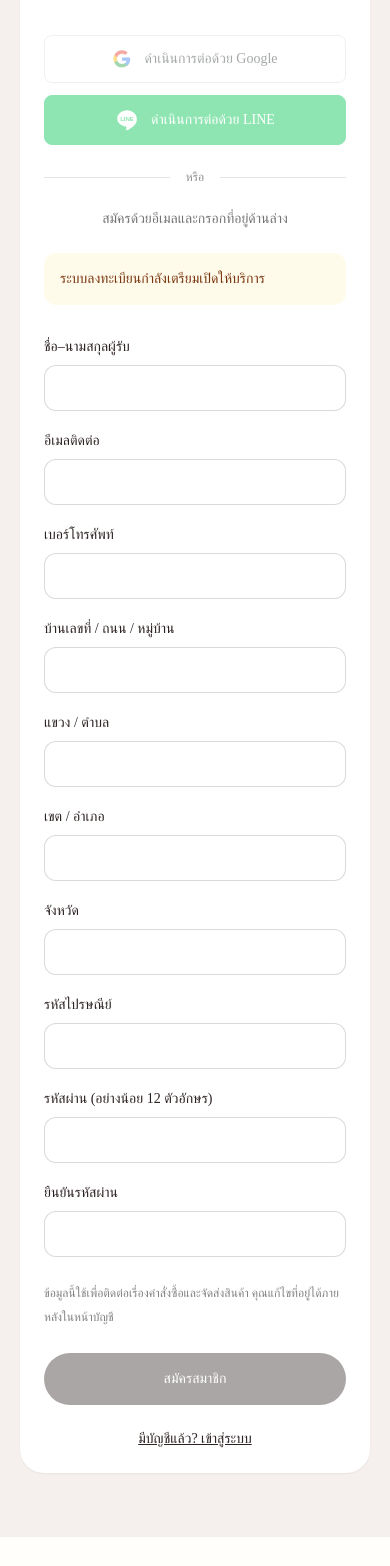
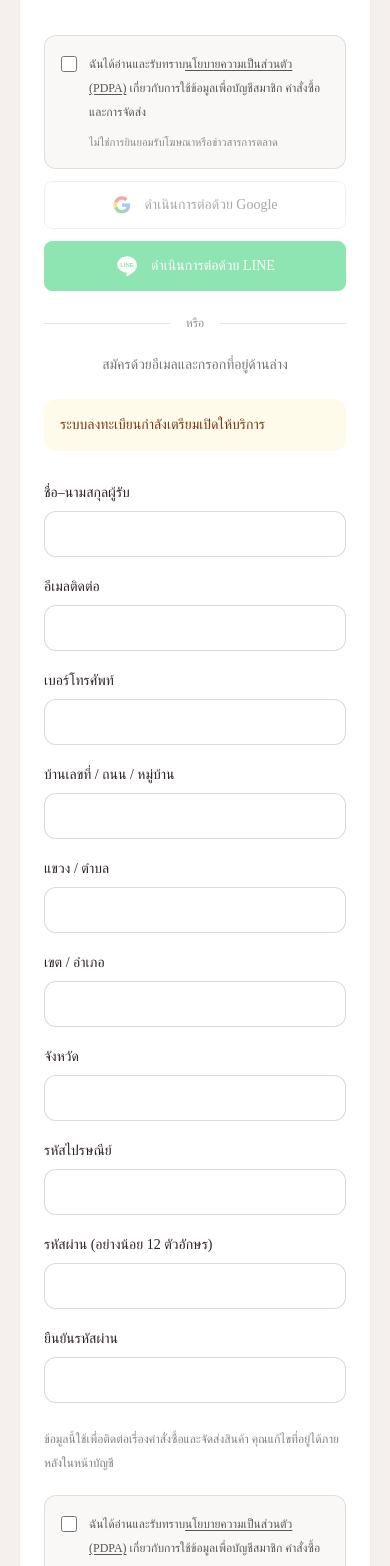
Before and after one commit to suphasin01/valleys-darley, a Next.js app: page /register in a window 390 px wide. Shown: the part 282-1848 px from the top of the page. Built offline with nearby package versions, Linux system fonts and the light colour scheme; no server answers.

Commit message:
Require privacy acknowledgement for email LINE and Google registration

```diff
--- a/app/admin/customers/page.tsx
+++ b/app/admin/customers/page.tsx
@@ -12,7 +12,7 @@ export default async function Customers({ searchParams }: { searchParams: Promis
   return <main className="min-h-screen bg-[#f4f1ec] px-5 py-12 text-[#211a16]"><div className="mx-auto max-w-5xl"><Link href="/admin" className="text-sm underline">← กลับ CMS</Link><p className="mt-8 text-xs tracking-[.25em] text-black/45">CONTENT STUDIO / CUSTOMERS</p><h1 className="mt-3 font-serif text-4xl">ข้อมูลลูกค้า</h1>
     <p className="mt-4 text-sm text-black/55">ข้อมูลติดต่อและที่อยู่ที่ลูกค้าลงทะเบียนไว้สำหรับคำสั่งซื้อ</p>
     {(!customerStorageReady() || failed) && <p role="alert" className="mt-6 rounded-xl bg-amber-50 p-4 text-sm">ยังโหลดข้อมูลลูกค้าไม่ได้ กรุณาตรวจการตั้งค่าระบบสมาชิกและลองใหม่</p>}
-    <div className="mt-8 grid gap-4 sm:grid-cols-2">{page.profiles.map(({ profile, provider }, index) => <article key={index} className="rounded-2xl bg-white p-6"><p className="text-xs text-black/45">{provider}</p><h2 className="mt-2 font-serif text-2xl">{profile.name}</h2><p className="mt-3 break-words text-sm leading-7">{profile.email}<br />{profile.phone}<br />{profile.address}<br />{profile.subdistrict}, {profile.district}, {profile.province} {profile.postalCode}</p></article>)}</div>
+    <div className="mt-8 grid gap-4 sm:grid-cols-2">{page.profiles.map(({ profile, provider }, index) => <article key={index} className="rounded-2xl bg-white p-6"><p className="text-xs text-black/45">{provider}</p><h2 className="mt-2 font-serif text-2xl">{profile.name}</h2><p className="mt-3 break-words text-sm leading-7">{profile.email}<br />{profile.phone}<br />{profile.address}<br />{profile.subdistrict}, {profile.district}, {profile.province} {profile.postalCode}</p>{profile.privacy && <p className="mt-4 text-xs leading-6 text-black/45">รับทราบ PDPA รุ่น {profile.privacy.version}<br />{new Date(profile.privacy.acknowledgedAt).toLocaleString("th-TH", { timeZone: "Asia/Bangkok" })} · {profile.privacy.provider.toUpperCase()}</p>}</article>)}</div>
     {!failed && customerStorageReady() && !page.profiles.length && <p className="mt-8 text-sm text-black/50">ยังไม่มีลูกค้าลงทะเบียนในหน้านี้</p>}
     {page.cursor && <Link href={`/admin/customers?cursor=${encodeURIComponent(page.cursor)}`} className="mt-8 inline-block rounded-full bg-[#211a16] px-6 py-3 text-sm text-white">หน้าถัดไป →</Link>}
   </div></main>;
--- /dev/null
+++ b/app/api/auth/consent/route.ts
@@ -0,0 +1,17 @@
+import { NextResponse } from 'next/server';
+import { allowedOrigin, cookieOptions, providerReady, safeMemberNext, seal } from '../../../lib/auth';
+import { privacyCookie, privacyVersion } from '../../../lib/privacy';
+export async function POST(request: Request) {
+  let origin: string;
+  try { origin = allowedOrigin(request); } catch { return new Response('Invalid host', { status: 400 }); }
+  if (request.headers.get('origin') !== origin) return new Response('Invalid origin', { status: 403 });
+  const form = await request.formData();
+  const next = safeMemberNext(String(form.get('next') || ''));
+  const provider = form.get('provider');
+  if (form.get('privacyAcknowledged') !== 'yes' || form.get('privacyVersion') !== privacyVersion) return NextResponse.redirect(new URL(`/register?error=privacy&next=${encodeURIComponent(next)}`, origin), 303);
+  if ((provider !== 'google' && provider !== 'line') || !providerReady(provider)) return NextResponse.redirect(new URL('/login?error=configuration', origin), 303);
+  const response = NextResponse.redirect(new URL(`/api/auth/${provider}?next=${encodeURIComponent(next)}`, origin), 303);
+  response.cookies.set(privacyCookie, seal({ provider, version: privacyVersion, exp: Date.now() + 600000 }), { ...cookieOptions, maxAge: 600 });
+  response.headers.set('Cache-Control', 'no-store');
+  return response;
+}
--- a/app/api/auth/line/route.ts
+++ b/app/api/auth/line/route.ts
@@ -1,11 +1,13 @@
 import { randomBytes, createHash } from 'node:crypto';
 import { NextResponse } from 'next/server';
 import { allowedOrigin, cookieOptions, ready, safeMemberNext, seal } from '../../../lib/auth';
+import { privacyCookie, privacyStartAllowed } from '../../../lib/privacy';
 
 export async function GET(request: Request) {
   let origin: string;
   try { origin = allowedOrigin(request); } catch { return new Response('Invalid host', { status: 400 }); }
   if (!ready()) return NextResponse.redirect(new URL('/login?error=configuration', origin));
+  if (!await privacyStartAllowed('line')) return NextResponse.redirect(new URL(`/register?error=privacy&next=${encodeURIComponent(safeMemberNext(new URL(request.url).searchParams.get('next')))}`, origin));
   const state = randomBytes(24).toString('hex');
   const nonce = randomBytes(24).toString('hex');
   const verifier = randomBytes(32).toString('base64url');
@@ -14,6 +16,7 @@ export async function GET(request: Request) {
   const url = new URL('https://access.line.me/oauth2/v2.1/authorize');
   url.search = new URLSearchParams({ response_type: 'code', client_id: process.env.LINE_CHANNEL_ID!, redirect_uri: redirect, state, nonce, scope: 'openid profile', code_challenge: createHash('sha256').update(verifier).digest('base64url'), code_challenge_method: 'S256' }).toString();
   const response = NextResponse.redirect(url);
+  response.cookies.set(privacyCookie, '', { ...cookieOptions, maxAge: 0 });
   response.cookies.set('vd_oauth', seal({ state, nonce, verifier, redirect, next, exp: Date.now() + 600000 }), { ...cookieOptions, maxAge: 600 });
   response.headers.set('Cache-Control', 'no-store');
   return response;
--- a/app/api/customer/profile/route.ts
+++ b/app/api/customer/profile/route.ts
@@ -1,5 +1,6 @@
 import { NextResponse } from 'next/server';
-import { cookieOptions, member, safeMemberNext, seal, sessionCookie } from '../../../lib/auth';
+import { cookieOptions, member, memberProvider, safeMemberNext, seal, sessionCookie } from '../../../lib/auth';
+import { privacyVersion } from '../../../lib/privacy';
 import { customerStorageReady, registerEmail, saveCustomerProfile, validateProfile } from '../../../lib/customer-profile';
 
 export async function POST(request: Request) {
@@ -9,10 +10,12 @@ export async function POST(request: Request) {
   const form = await request.formData();
   const next = safeMemberNext(String(form.get('next') || ''));
   const fail = (error: string) => NextResponse.redirect(new URL(`/register?error=${error}&edit=1&next=${encodeURIComponent(next)}`, origin), 303);
+  if (form.get('privacyAcknowledged') !== 'yes' || form.get('privacyVersion') !== privacyVersion) return fail('privacy');
   const profile = validateProfile(form);
   if (!profile) return fail('validation');
   try {
     const user = await member();
+    profile.privacy = { version: privacyVersion, acknowledgedAt: new Date().toISOString(), provider: user ? memberProvider(user) : 'email' };
     let identity;
     if (user) {
       // Native account login IDs cannot be changed by editing the contact email.
--- /dev/null
+++ b/app/components/PrivacyCheckbox.tsx
@@ -0,0 +1,4 @@
+import { privacyVersion } from '../lib/privacy';
+export function PrivacyCheckbox({ th }: { th: boolean }) {
+  return <div className="my-5 rounded-xl border border-black/10 bg-[#faf8f6] p-4"><input type="hidden" name="privacyVersion" value={privacyVersion}/><label className="flex cursor-pointer items-start gap-3 text-xs leading-6 text-black/65"><input type="checkbox" name="privacyAcknowledged" value="yes" required className="mt-1 h-4 w-4 shrink-0 accent-[#2c2221]"/><span>{th ? 'ฉันได้อ่านและรับทราบ' : 'I have read and acknowledge the '}<a href="/privacy" target="_blank" rel="noopener noreferrer" className="underline underline-offset-2">{th ? 'นโยบายความเป็นส่วนตัว (PDPA)' : 'Privacy Policy (PDPA)'}</a>{th ? ' เกี่ยวกับการใช้ข้อมูลเพื่อบัญชีสมาชิก คำสั่งซื้อ และการจัดส่ง' : ' for account registration, orders and delivery.'}</span></label><p className="mt-2 pl-7 text-[11px] leading-5 text-black/45">{th ? 'ไม่ใช่การยินยอมรับโฆษณาหรือข่าวสารการตลาด' : 'This does not opt you into marketing.'}</p></div>;
+}
--- a/app/components/SocialSignIn.tsx
+++ b/app/components/SocialSignIn.tsx
@@ -1,13 +1,14 @@
 import { providerReady } from '../lib/auth';
+import { PrivacyCheckbox } from './PrivacyCheckbox';
 
 export function SocialSignIn({ next, th }: { next: string; th: boolean }) {
-  return <div className="space-y-3">{(['google', 'line'] as const).map(provider => {
+  return <form action="/api/auth/consent" method="post" className="space-y-3"><input type="hidden" name="next" value={next}/><PrivacyCheckbox th={th}/>{(['google', 'line'] as const).map(provider => {
     const enabled = providerReady(provider);
     const label = `${th ? 'ดำเนินการต่อด้วย' : 'Continue with'} ${provider === 'google' ? 'Google' : 'LINE'}`;
     const style = `flex min-h-12 w-full items-center justify-center gap-3 rounded-lg border px-4 py-3 text-sm font-medium transition-colors focus-visible:outline-2 focus-visible:outline-offset-4 focus-visible:outline-[#9c7674] ${provider === 'google' ? 'border-[#dadce0] bg-white text-[#3c4043] hover:bg-[#f8f9fa]' : 'border-[#06c755] bg-[#06c755] text-white hover:bg-[#05b34c]'} ${enabled ? '' : 'opacity-45'}`;
     const content = <><span aria-hidden="true" className="shrink-0">{provider === 'google' ? <svg width="20" height="20" viewBox="0 0 48 48"><path fill="#4285F4" d="M43.6 24.5c0-1.4-.1-2.8-.4-4.1H24v7.8h11a9.4 9.4 0 0 1-4.1 6.2v5.2h6.7c3.9-3.6 6-8.8 6-15.1Z"/><path fill="#34A853" d="M24 44c5.5 0 10.1-1.8 13.5-4.9l-6.7-5.2c-1.8 1.2-4.1 1.9-6.8 1.9-5.3 0-9.8-3.6-11.4-8.4H5.7v5.4A20.4 20.4 0 0 0 24 44Z"/><path fill="#FBBC05" d="M12.6 27.4a12.3 12.3 0 0 1 0-7.8v-5.4H5.7a20 20 0 0 0 0 18.6l6.9-5.4Z"/><path fill="#EA4335" d="M24 11.2c3 0 5.7 1 7.8 3.1l5.9-5.9A19.6 19.6 0 0 0 24 3 20.4 20.4 0 0 0 5.7 14.2l6.9 5.4c1.6-4.8 6.1-8.4 11.4-8.4Z"/></svg> : <svg width="24" height="24" viewBox="0 0 32 32"><path fill="white" d="M29 14c0-6-6-11-13-11S3 8 3 14c0 5.4 4.8 9.9 11.4 10.8.4.1.8.3.9.7.1.3.1.8 0 1.1l-.3 1.7c-.1.5-.4 2 1.7 1.1 2.1-.9 9.2-5.3 11.2-9.1A10.3 10.3 0 0 0 29 14Z"/><text x="16" y="17" textAnchor="middle" fill="#06c755" fontFamily="Arial,sans-serif" fontWeight="bold" fontSize="8">LINE</text></svg>}</span><span>{label}</span></>;
-    return enabled ? <a key={provider} href={`/api/auth/${provider}?next=${encodeURIComponent(next)}`} className={style}>{content}</a> : <span key={provider} aria-disabled="true" className={style}>{content}</span>;
-  })}</div>;
+    return <button type="submit" key={provider} name="provider" value={provider} disabled={!enabled} className={style}>{content}</button>;
+  })}</form>;
 }
 
 export function AuthDivider({ th }: { th: boolean }) {
--- a/app/lib/customer-profile.ts
+++ b/app/lib/customer-profile.ts
@@ -5,7 +5,7 @@ import { get, list, put } from '@vercel/blob';
 import { authSecretReady, type Member } from './auth';
 
 const scrypt = promisify(scryptCallback);
-export type CustomerProfile = { name: string; email: string; phone: string; address: string; subdistrict: string; district: string; province: string; postalCode: string; updatedAt: string };
+export type CustomerProfile = { name: string; email: string; phone: string; address: string; subdistrict: string; district: string; province: string; postalCode: string; updatedAt: string; privacy?: { version: string; acknowledgedAt: string; provider: string } };
 type CustomerRecord = { sub: string; profile: CustomerProfile; password?: { salt: string; hash: string }; failed?: number; lockedUntil?: number };
 export const customerStorageReady = () => authSecretReady() && Boolean(process.env.BLOB_READ_WRITE_TOKEN);
 function encryptionKey() {
@@ -58,7 +58,7 @@ export async function listCustomerProfiles(cursor?: string) {
 }
 export async function saveCustomerProfile(user: Member, profile: CustomerProfile) {
   const existing = await readRecord(user.sub);
-  await writeRecord({ ...existing, sub: user.sub, profile });
+  await writeRecord({ ...existing, sub: user.sub, profile: { ...profile, privacy: existing?.profile.privacy || profile.privacy } });
 }
 function emailSub(email: string) { return `email:${createHash('sha256').update(email.trim().toLowerCase()).digest('hex')}`; }
 export async function registerEmail(profile: CustomerProfile, password: string) {
--- /dev/null
+++ b/app/lib/privacy.ts
@@ -0,0 +1,8 @@
+import { cookies } from 'next/headers';
+import { unseal } from './auth';
+export const privacyVersion = '2026-10-03';
+export const privacyCookie = 'vd_privacy_start';
+export async function privacyStartAllowed(provider: string) {
+  const receipt = unseal<{ provider: string; version: string; exp: number }>((await cookies()).get(privacyCookie)?.value);
+  return receipt?.provider === provider && receipt.version === privacyVersion;
+}
--- a/app/lib/social-auth.ts
+++ b/app/lib/social-auth.ts
@@ -3,6 +3,7 @@ import { createRemoteJWKSet, jwtVerify } from 'jose';
 import { cookies } from 'next/headers';
 import { NextResponse } from 'next/server';
 import { allowedOrigin, cookieOptions, providerReady, safeMemberNext, seal, sessionCookie, unseal, type Provider } from './auth';
+import { privacyCookie, privacyStartAllowed } from './privacy';
 
 type SocialProvider = Exclude<Provider, 'line' | 'email'>;
 type Flow = { state: string; nonce: string; verifier: string; redirect: string; next: string; exp: number };
@@ -13,6 +14,7 @@ export async function startSocial(request: Request, provider: SocialProvider) {
   let origin: string;
   try { origin = allowedOrigin(request); } catch { return new Response('Invalid host', { status: 400 }); }
   if (!providerReady(provider)) return NextResponse.redirect(new URL('/login?error=configuration', origin));
+  if (!await privacyStartAllowed(provider)) return NextResponse.redirect(new URL(`/register?error=privacy&next=${encodeURIComponent(safeMemberNext(new URL(request.url).searchParams.get('next')))}`, origin));
   const state = randomBytes(24).toString('hex');
   const nonce = randomBytes(24).toString('hex');
   const verifier = randomBytes(32).toString('base64url');
@@ -28,6 +30,7 @@ export async function startSocial(request: Request, provider: SocialProvider) {
     state, scope: 'public_profile,email',
   }).toString();
   const response = NextResponse.redirect(url);
+  response.cookies.set(privacyCookie, '', { ...cookieOptions, maxAge: 0 });
   response.cookies.set(flowCookie(provider), seal({ state, nonce, verifier, redirect, next, exp: Date.now() + 600000 }), { ...cookieOptions, maxAge: 600 });
   response.headers.set('Cache-Control', 'no-store');
   return response;
--- a/app/register/page.tsx
+++ b/app/register/page.tsx
@@ -2,6 +2,7 @@ import Link from 'next/link';
 import { redirect } from 'next/navigation';
 import { member, safeMemberNext } from '../lib/auth';
 import { SocialSignIn, AuthDivider } from '../components/SocialSignIn';
+import { PrivacyCheckbox } from '../components/PrivacyCheckbox';
 import { customerStorageReady, getCustomerProfile } from '../lib/customer-profile';
 import { getLocale } from '../lib/locale';
 
@@ -33,9 +34,10 @@ export default async function Register({ searchParams }: { searchParams: Promise
     {!user && <div className="mt-7"><SocialSignIn next={next} th={th} /><AuthDivider th={th} /><p className="text-center text-sm text-black/55">{th ? 'สมัครด้วยอีเมลและกรอกที่อยู่ด้านล่าง' : 'Register with email and complete your address below'}</p></div>}
     {params.error && <p role="alert" className="mt-6 rounded-xl bg-rose-50 p-4 text-sm text-rose-800">{params.error === 'password' ? th ? 'รหัสผ่านต้องมีอย่างน้อย 12 ตัวอักษร และตรงกันทั้งสองช่อง' : 'Use a password of 12–128 characters and matching confirmation.' : params.error === 'validation' ? th ? 'กรุณากรอกข้อมูลให้ครบ ตรวจอีเมล เบอร์โทรศัพท์ และรหัสไปรษณีย์ 5 หลัก' : 'Please complete all fields with a valid email, Thai phone and 5-digit postal code.' : th ? 'ยังบันทึกไม่ได้ หากใช้อีเมลนี้สมัครแล้วให้เข้าสู่ระบบ หรือลองใหม่ภายหลัง' : 'Unable to save. If this email is already registered, please sign in; otherwise try again later.'}</p>}
     {!ready && <p role="status" className="mt-6 rounded-xl bg-amber-50 p-4 text-sm text-amber-900">{th ? 'ระบบลงทะเบียนกำลังเตรียมเปิดให้บริการ' : 'Registration is being prepared. Please check back shortly.'}</p>}
+    {params.error === 'privacy' && <p role="alert" className="mt-4 text-sm text-rose-700">{th ? 'กรุณาอ่านและติ๊กรับทราบนโยบายความเป็นส่วนตัวก่อนดำเนินการต่อ' : 'Please read and acknowledge the Privacy Policy before continuing.'}</p>}
     <form action="/api/customer/profile" method="post" className="mt-8"><input type="hidden" name="next" value={next} /><div className="grid gap-5 sm:grid-cols-2">{fields.map(([name, label, autocomplete, value, max]) => <label key={name} className={`text-sm ${name === 'address' ? 'sm:col-span-2' : ''}`}>{label}<input className={input} name={name} type={name === 'email' ? 'email' : name === 'phone' ? 'tel' : 'text'} autoComplete={autocomplete} defaultValue={value} maxLength={max} required inputMode={name === 'postalCode' ? 'numeric' : undefined} pattern={name === 'postalCode' ? '[0-9]{5}' : undefined} /></label>)}
     {!user && <><label className="text-sm">{th ? 'รหัสผ่าน (อย่างน้อย 12 ตัวอักษร)' : 'Password (at least 12 characters)'}<input className={input} name="password" type="password" autoComplete="new-password" minLength={12} maxLength={128} required /></label><label className="text-sm">{th ? 'ยืนยันรหัสผ่าน' : 'Confirm password'}<input className={input} name="confirmPassword" type="password" autoComplete="new-password" minLength={12} maxLength={128} required /></label></>}
-    </div><p className="mt-6 text-xs leading-6 text-black/50">{th ? 'ข้อมูลนี้ใช้เพื่อติดต่อเรื่องคำสั่งซื้อและจัดส่งสินค้า คุณแก้ไขที่อยู่ได้ภายหลังในหน้าบัญชี' : 'These details are used to contact you about orders and arrange delivery. You can update your address in your account.'}</p><button disabled={!ready} className="mt-6 w-full rounded-full bg-[#2c2221] px-6 py-4 text-sm text-white disabled:opacity-40">{th ? user ? 'บันทึกข้อมูลและดำเนินการต่อ' : 'สมัครสมาชิก' : user ? 'Save & continue' : 'Create account'}</button></form>
+    </div><p className="mt-6 text-xs leading-6 text-black/50">{th ? 'ข้อมูลนี้ใช้เพื่อติดต่อเรื่องคำสั่งซื้อและจัดส่งสินค้า คุณแก้ไขที่อยู่ได้ภายหลังในหน้าบัญชี' : 'These details are used to contact you about orders and arrange delivery. You can update your address in your account.'}</p><PrivacyCheckbox th={th}/><button disabled={!ready} className="mt-6 w-full rounded-full bg-[#2c2221] px-6 py-4 text-sm text-white disabled:opacity-40">{th ? user ? 'บันทึกข้อมูลและดำเนินการต่อ' : 'สมัครสมาชิก' : user ? 'Save & continue' : 'Create account'}</button></form>
     <Link href={`/login?next=${encodeURIComponent(next)}`} className="mt-6 block text-center text-sm underline">{th ? 'มีบัญชีแล้ว? เข้าสู่ระบบ' : 'Already a member? Sign in'}</Link>
   </div></main>;
 }
```
Also changed, not shown: scripts/test-customer-profile.cjs (+7 -1 lines).
